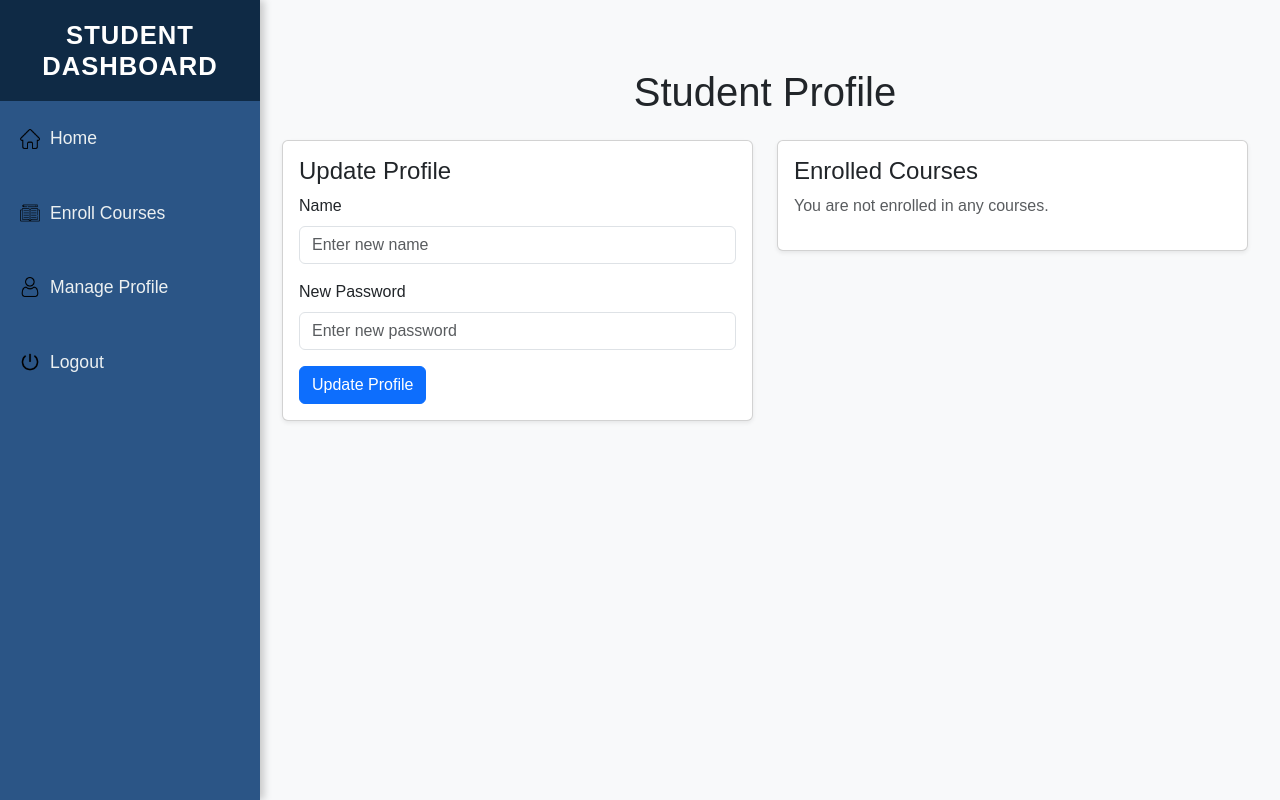
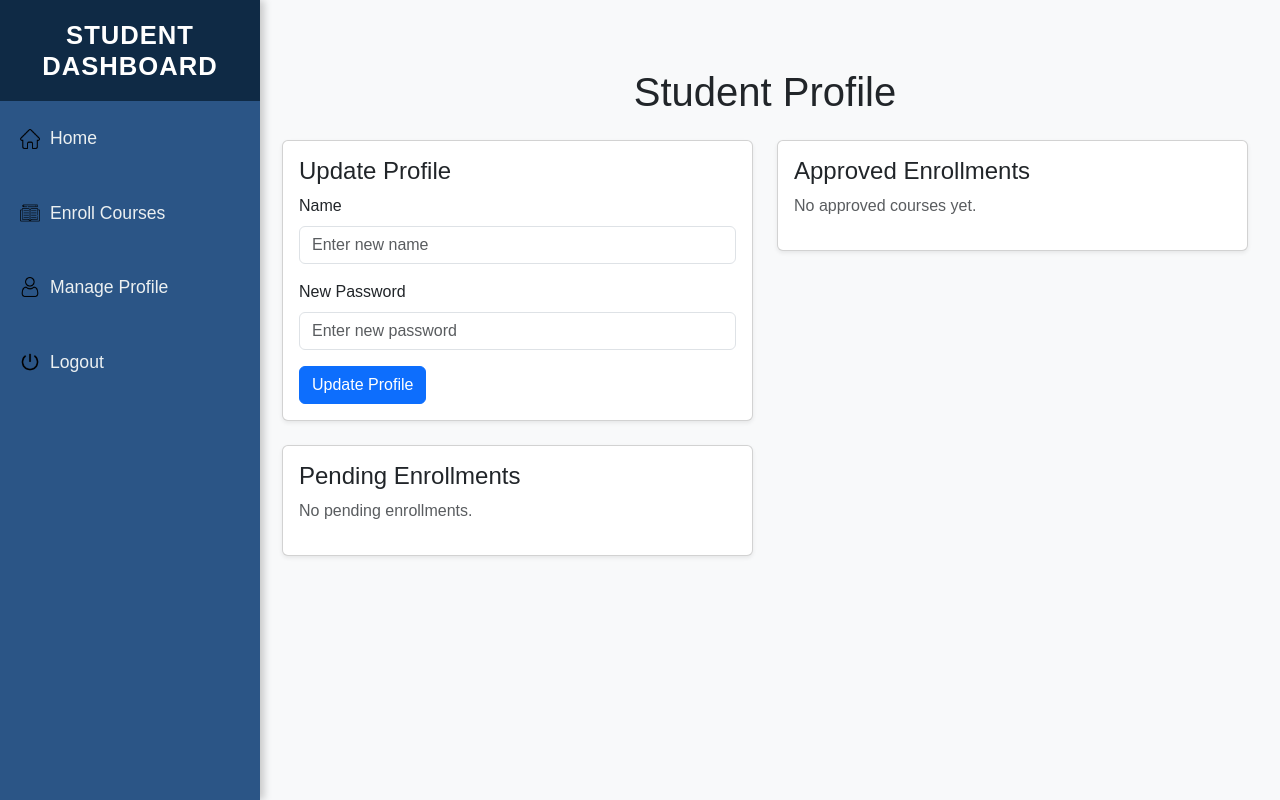
Before and after one commit to coderanger1826/Micro-AIMS-Portal, a Flask app: page /student_profile in a window 1280 px wide. Run offline with Flask 3, Linux system fonts and the light colour scheme; the visitor is signed in with stand-in values (Sample User, id 1).

Commit message:
Updated student profile page to show pending courses approval

```diff
--- a/app.py
+++ b/app.py
@@ -292,10 +292,16 @@ def student_profile():
                 db.session.commit()
                 flash(f'Dropped course: {course.course_name}', 'info')
 
-    # Get enrolled courses
-    enrolled_courses = Enrollment.query.filter_by(student_email=student_email, status=True).all()
+    # Fetch both approved and pending enrollments
+    approved_courses = Enrollment.query.filter_by(student_email=student_email, status=True).all()
+    pending_courses = Enrollment.query.filter_by(student_email=student_email, status=False).all()
 
-    return render_template('student_profile.html', student=student, enrolled_courses=enrolled_courses)
+    return render_template(
+        'student_profile.html',
+        student=student,
+        approved_courses=approved_courses,
+        pending_courses=pending_courses
+    )
 
 @app.route('/student_logout')
 def student_logout():
--- a/templates/student_profile.html
+++ b/templates/student_profile.html
@@ -28,10 +28,10 @@
         <div class="col-md-6">
             <div class="card shadow-sm">
                 <div class="card-body">
-                    <h4 class="card-title">Enrolled Courses</h4>
-                    {% if enrolled_courses %}
+                    <h4 class="card-title">Approved Enrollments</h4>
+                    {% if approved_courses %}
                         <ul class="list-group">
-                            {% for enrollment in enrolled_courses %}
+                            {% for enrollment in approved_courses %}
                                 <li class="list-group-item d-flex justify-content-between align-items-center">
                                     <span>
                                         <strong>{{ enrollment.course.course_id }}</strong>: {{ enrollment.course.course_name }}
@@ -44,11 +44,34 @@
                             {% endfor %}
                         </ul>
                     {% else %}
-                        <p class="text-muted">You are not enrolled in any courses.</p>
+                        <p class="text-muted">No approved courses yet.</p>
                     {% endif %}
                 </div>
             </div>
         </div>
+
+        <!-- Pending Enrollments Section -->
+        <div class="col-md-6 mt-4">
+            <div class="card shadow-sm">
+                <div class="card-body">
+                    <h4 class="card-title">Pending Enrollments</h4>
+                    {% if pending_courses %}
+                        <ul class="list-group">
+                            {% for enrollment in pending_courses %}
+                                <li class="list-group-item d-flex justify-content-between align-items-center">
+                                    <span>
+                                        <strong>{{ enrollment.course.course_id }}</strong>: {{ enrollment.course.course_name }}
+                                    </span>
+                                </li>
+                            {% endfor %}
+                        </ul>
+                    {% else %}
+                        <p class="text-muted">No pending enrollments.</p>
+                    {% endif %}
+                </div>
+            </div>
+        </div>
+
     </div>
 </div>
 {% endblock %}
```
